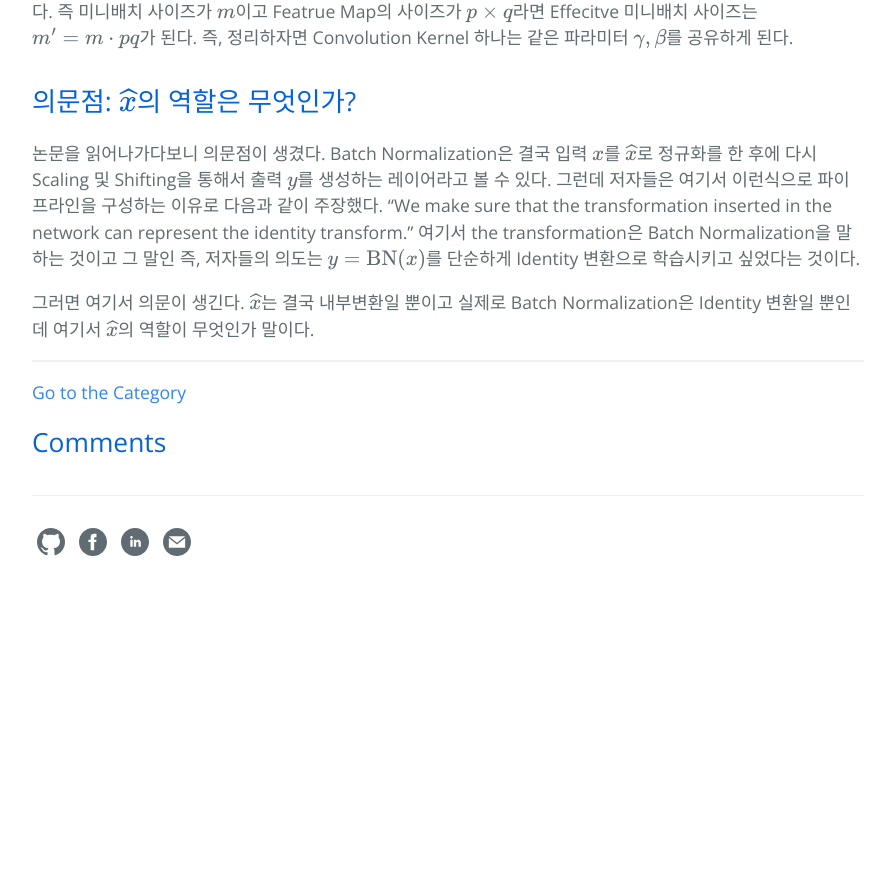
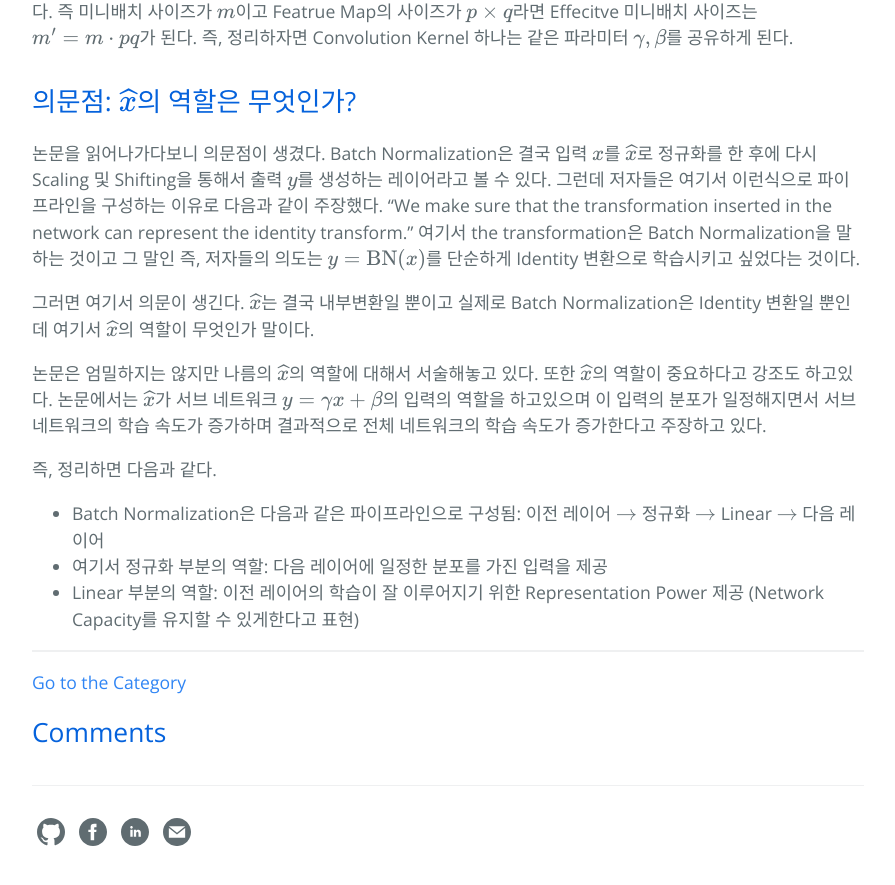
Before and after one commit to hcnoh/hcnoh.github.io, a Jekyll site: the page built from _posts/2018-11-27-batch-normalization.md, in a window 1280 px wide and 900 px high, scrolled down 7640 px. Shown: the top 885 px of the window, without its empty margins (192-1087 px from the left). Built offline with Jekyll 4.4.1, drawn with Linux system fonts in a browser that asks for light colours; formulas are drawn with MathJax 3; comment, search, counter and statistics services are not loaded; before the commit the page ends 8250 px from its top, so only the background shows below that.

Commit message:
Update 2018-11-27-batch-normalization.md

```diff
--- a/_posts/2018-11-27-batch-normalization.md
+++ b/_posts/2018-11-27-batch-normalization.md
@@ -222,3 +222,10 @@ $$z = g(\text{BN}(Wu))$$
 논문을 읽어나가다보니 의문점이 생겼다. Batch Normalization은 결국 입력 $$x$$를 $$\widehat{x}$$로 정규화를 한 후에 다시 Scaling 및 Shifting을 통해서 출력 $$y$$를 생성하는 레이어라고 볼 수 있다. 그런데 저자들은 여기서 이런식으로 파이프라인을 구성하는 이유로 다음과 같이 주장했다. "We make sure that the transformation inserted in the network can represent the identity transform." 여기서 the transformation은 Batch Normalization을 말하는 것이고 그 말인 즉, 저자들의 의도는 $$y=\text{BN}(x)$$를 단순하게 Identity 변환으로 학습시키고 싶었다는 것이다.
 
 그러면 여기서 의문이 생긴다. $$\widehat{x}$$는 결국 내부변환일 뿐이고 실제로 Batch Normalization은 Identity 변환일 뿐인데 여기서 $$\widehat{x}$$의 역할이 무엇인가 말이다.
+
+논문은 엄밀하지는 않지만 나름의 $$\widehat{x}$$의 역할에 대해서 서술해놓고 있다. 또한 $$\widehat{x}$$의 역할이 중요하다고 강조도 하고있다. 논문에서는 $$\widehat{x}$$가 서브 네트워크 $$y=\gamma x + \beta$$의 입력의 역할을 하고있으며 이 입력의 분포가 일정해지면서 서브 네트워크의 학습 속도가 증가하며 결과적으로 전체 네트워크의 학습 속도가 증가한다고 주장하고 있다.
+
+즉, 정리하면 다음과 같다.
+- Batch Normalization은 다음과 같은 파이프라인으로 구성됨: 이전 레이어 $$\rightarrow$$ 정규화 $$\rightarrow$$ Linear $$\rightarrow$$ 다음 레이어
+- 여기서 정규화 부분의 역할: 다음 레이어에 일정한 분포를 가진 입력을 제공
+- Linear 부분의 역할: 이전 레이어의 학습이 잘 이루어지기 위한 Representation Power 제공 (Network Capacity를 유지할 수 있게한다고 표현)
```
